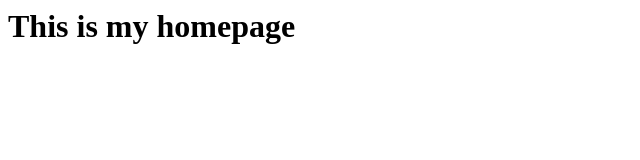
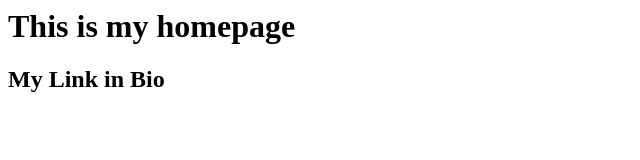
Before and after one commit to pbohea/link-in-bio, a plain HTML site: page index.html in a window 1280 px wide. Shown: the whole page, without its empty margins (0-640 px from the left). Drawn offline with Linux system fonts and the light colour scheme.

Commit message:
added additional text

```diff
--- a/index.html
+++ b/index.html
@@ -1 +1,3 @@
 <h1>This is my homepage</h1>
+
+<h2>My Link in Bio</h2>
```
